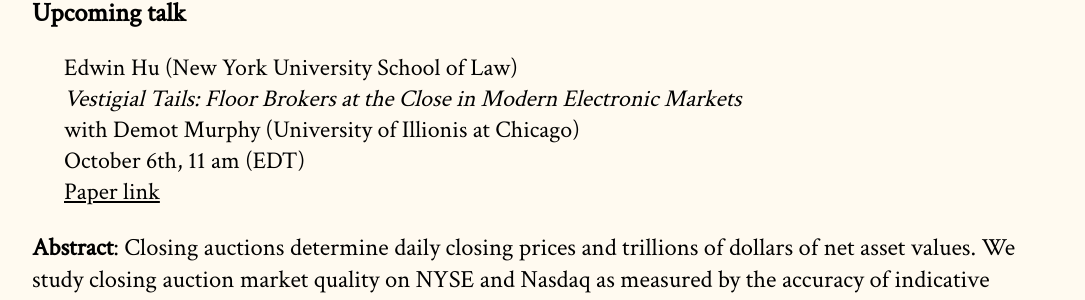
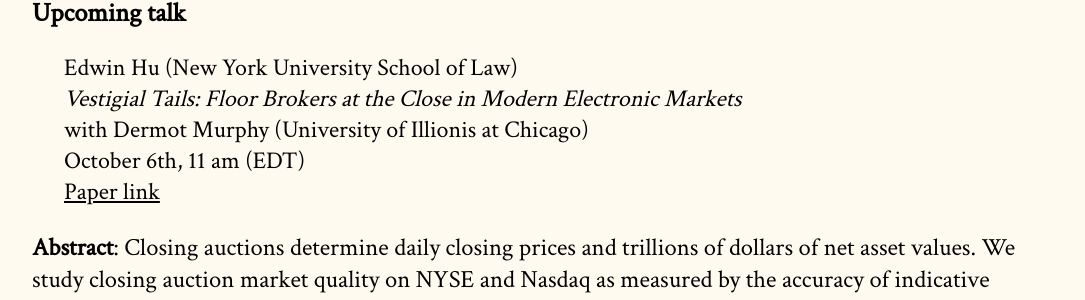
Before and after one commit to cpfiffer/microstructure.exchange, a Jekyll site: the page built from index.md, in a window 1280 px wide and 900 px high, scrolled down 319 px. Shown: the part 146-446 px from the top of the window, without its empty margins (96-1181 px from the left). Built offline with Jekyll 4.4.1, drawn with Linux system fonts in a browser that asks for light colours; some web fonts are replaced.

Commit message:
Update _config.yml

```diff
--- a/_config.yml
+++ b/_config.yml
@@ -13,7 +13,7 @@ github:
 speaker-info:
   speaker-name: Edwin Hu (New York University School of Law)
   speaker-paper: "Vestigial Tails: Floor Brokers at the Close in Modern Electronic Markets"
-  coauthors: "Demot Murphy (University of Illionis at Chicago)"
+  coauthors: "Dermot Murphy (University of Illionis at Chicago)"
   speaker-date: October 6th, 11 am (EDT)
   # discussant: "Gideon Saar (Cornell University)"
   paper-link: https://papers.ssrn.com/sol3/papers.cfm?abstract_id=3600230
```
